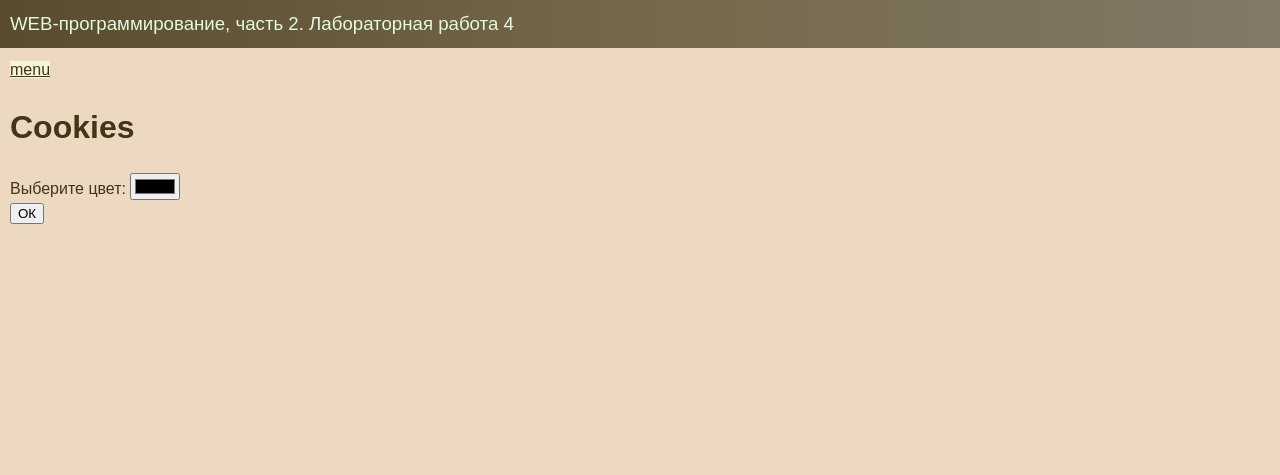
After one commit to Web-toxic/web-programming-labs-2, a Flask app: page /lab4/cookies in a window 1280 px wide. The commit adds this page. Shown: the top 475 px of the page. Run offline with Flask 3, Linux system fonts and the light colour scheme.

Commit message:
Куки - цвет текста

```diff
--- a/lab4.py
+++ b/lab4.py
@@ -92,3 +92,16 @@ def process_order():
         message = f"Заказ успешно сформирован. Вы заказали зерно: {grain_type}. Вес: {weight} т. Сумма к оплате: {total_price} руб."
 
     return f"<h3>{message}</h3><br><a href='/lab4/grain_order'>Вернуться к заказу</a>"
+
+
+@lab4.route('/lab4/cookies', methods = ['GET', 'POST'])
+def cookies():
+    if request.method == 'GET':
+        return render_template('cookies.html' )
+
+    color = request.form.get('color')
+    headers = {
+        'Set-Cookie': 'color=' + color + '; path=/',
+        'Location': '/lab4/cookies'
+    }
+    return '', 303, headers
--- a/templates/base.html
+++ b/templates/base.html
@@ -5,6 +5,13 @@
     <meta name="viewport" content="width=device-width, initial-scale=1.0">
     <title>Полина Топорнина. {% block lab %}{% endblock %}</title>
     <link rel="stylesheet" href="{{ url_for('static', filename='main.css') }}">
+    {% if request.cookies.get('color') %}
+    <style>
+        body {
+            color: {{ request.cookies.get('color') }};
+        }
+    </style>
+    {% endif %}
 </head>
 <body>
     <header>
--- /dev/null
+++ b/templates/cookies.html
@@ -0,0 +1,16 @@
+{% extends "base.html" %}
+
+{% block lab %}Лабораторная работа 4{% endblock %}
+
+{% block main %}
+    <h1>Cookies</h1>
+    <form method="post">
+        <div>
+            <label for="color">Выберите цвет:</label>
+            <input type="color" id="color" name="color">
+        </div>
+        <div>
+            <button type="submit">ОК</button>
+        </div>
+    </form>
+{% endblock %}
--- a/templates/lab4.html
+++ b/templates/lab4.html
@@ -15,5 +15,8 @@
         <li>
             <a href="/lab4/grain_order">Заказ зерна</a>
         </li>
+        <li>
+            <a href="/lab4/cookies">Куки</a>
+        </li>
     </ol>
 {% endblock %}
```
